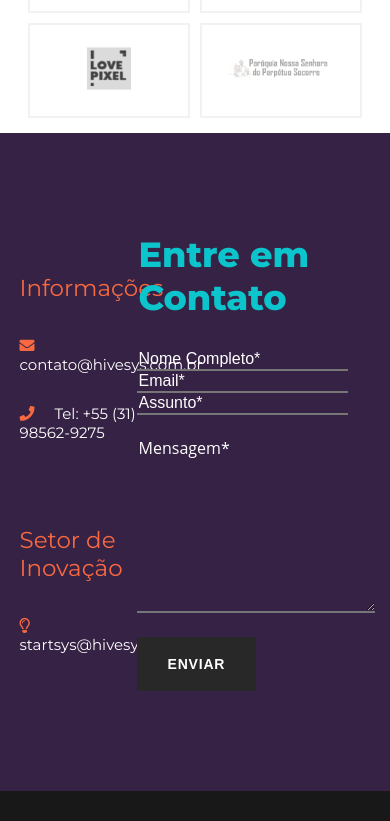
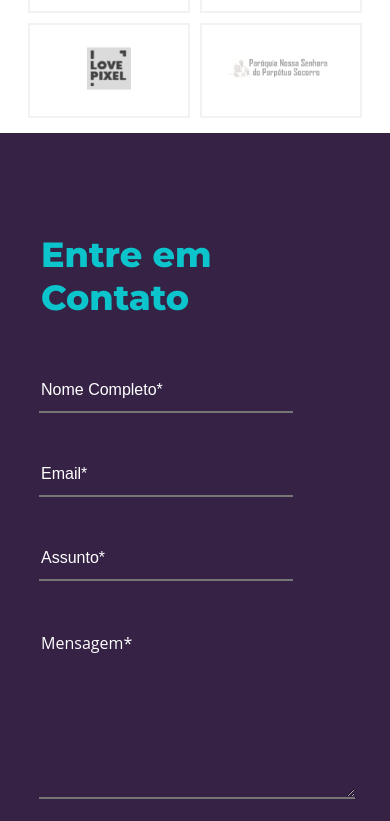
Before and after one commit to wenderzxavier/hivesys, a React (Create React App) app: page / in a window 390 px wide. Shown: the part 5860-6681 px from the top of the page. Built offline with nearby package versions, Linux system fonts and the light colour scheme.

Commit message:
fix: contact section responsiveness
fix responsiveness of contact section, and alter style of this

```diff
--- a/src/components/Contact.js
+++ b/src/components/Contact.js
@@ -15,14 +15,14 @@ const Contact = () => (
             <div>
                 <legend className='form-header'>Entre em Contato</legend>
             </div>
-            <form>
+            <form id='contact-form'>
                 <div className='user-data'>
                     <input type='text' placeholder='Nome Completo*' name='name' />
                     <input type='email' placeholder='Email*' name='email' />
                     <input type='text' placeholder='Assunto*' name='subject' />
                 </div>
                 <div className='form-text'>
-                    <textarea rows='4' placeholder='Mensagem*' />
+                    <textarea rows='3' placeholder='Mensagem*' />
                 </div>
                 <input type='Submit' id='submit' value='ENVIAR'></input>
             </form>
--- a/src/css/index.css
+++ b/src/css/index.css
@@ -242,6 +242,7 @@ h1, h2, h3{
 
 #contact{
   padding: 100px 0px;
+  align-items: flex-start;
 }
 
 .contact-header{
@@ -249,6 +250,7 @@ h1, h2, h3{
   font-weight: 400;
   text-transform: none;
   color: #f86942;
+  margin: 5px;
 }
 
 #left-panel{
@@ -283,11 +285,25 @@ h1, h2, h3{
   margin-bottom: 30px;
 }
 
+.user-data{
+  display: flex;
+  justify-content: space-between;
+}
+
+#contact-form{
+  width: 100%;
+}
+
+.user-data input{
+  width: 30%;
+}
+
 .user-data input, textarea{
   color: #f86942;
   font-size: 16px;
   border-width: 0px 0px 2px 0px;
   background: transparent;
+  line-height: 40px;
 }
 
 .form-text textarea{
@@ -346,6 +362,20 @@ h1, h2, h3{
   }
 }
 
+@media screen and (max-width: 800px){
+  #right-panel, #left-panel{
+    width: 80%;
+  }
+
+  #left-panel{
+    margin-top: 50px;
+  }
+
+  #contact{
+    flex-wrap: wrap-reverse;
+  }
+}
+
 @media screen and (max-width: 600px){
   #about02{
     display: none;
@@ -357,7 +387,6 @@ h1, h2, h3{
   .icon{
     width: 160px;
   }
-
 }
 
 @media screen and (max-width: 480px){
@@ -373,4 +402,13 @@ h1, h2, h3{
     width: 45%;
   }
 
+  .user-data input{
+    width: 80%;
+    margin: 20px 0;
+  }
+
+  .user-data{
+    flex-wrap: wrap;
+  }
+
 }
```
